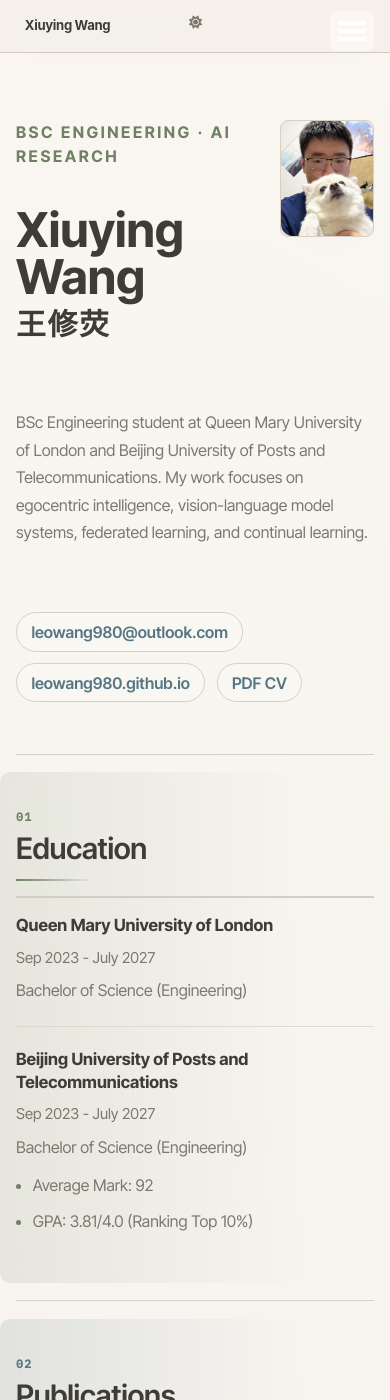
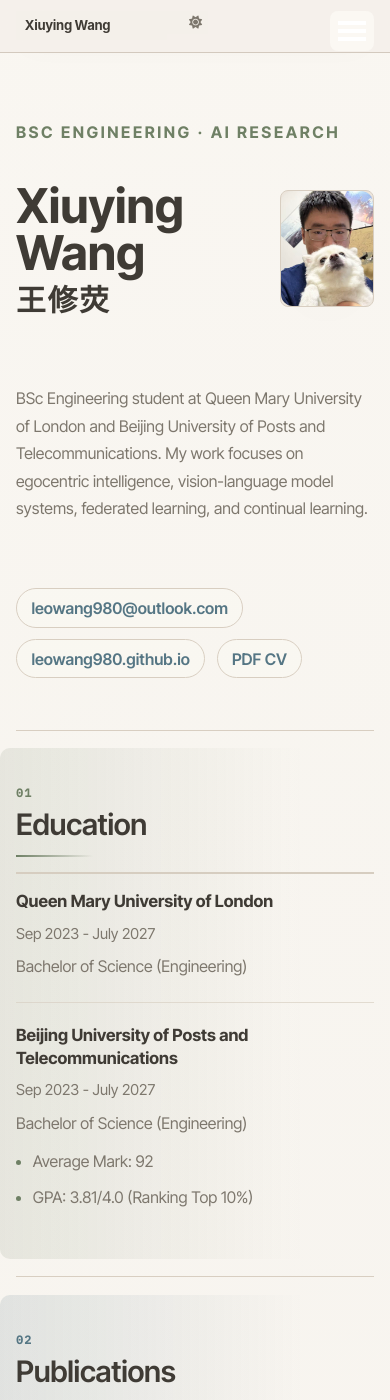
Before and after one commit to Leowang980/Leowang980.github.io, a Jekyll site: the page built from _pages/about.md, in a window 390 px wide and 1400 px high. Built offline with Jekyll 4.4.1, drawn with Linux system fonts in a browser that asks for light colours.

Commit message:
Update stylesheet version to 13, adjust grid layout for profile hero elements, and enhance styling for improved visual hierarchy and alignment.

```diff
--- a/_includes/head.html
+++ b/_includes/head.html
@@ -16,6 +16,6 @@
 </script>
 
 <!-- For all browsers -->
-<link rel="stylesheet" href="{{ site.baseurl }}/assets/css/main.css?v=morandi-20260520-12">
+<link rel="stylesheet" href="{{ site.baseurl }}/assets/css/main.css?v=morandi-20260520-13">
 
 <meta http-equiv="cleartype" content="on">
--- a/_sass/custom/_glass.scss
+++ b/_sass/custom/_glass.scss
@@ -666,19 +666,21 @@ html[data-theme="dark"] .skills-list li {
     display: contents;
   }
 
-  .profile-hero__eyebrow,
+  .profile-hero__eyebrow {
+    grid-column: 1 / -1;
+    margin-bottom: 1.1rem;
+  }
+
   .profile-hero h1 {
     grid-column: 1;
-  }
-
-  .profile-hero__eyebrow {
-    margin-bottom: 1.1rem;
+    grid-row: 2;
   }
 
   .profile-hero__portrait {
     grid-column: 2;
-    grid-row: 1 / span 2;
+    grid-row: 2;
     justify-self: end;
+    align-self: center;
     width: 100%;
     margin: 0;
   }
@@ -686,6 +688,14 @@ html[data-theme="dark"] .skills-list li {
   .profile-hero__subtitle,
   .profile-hero__links {
     grid-column: 1 / -1;
+  }
+
+  .profile-hero__subtitle {
+    grid-row: 3;
+  }
+
+  .profile-hero__links {
+    grid-row: 4;
   }
 
   .cv-section {
```
